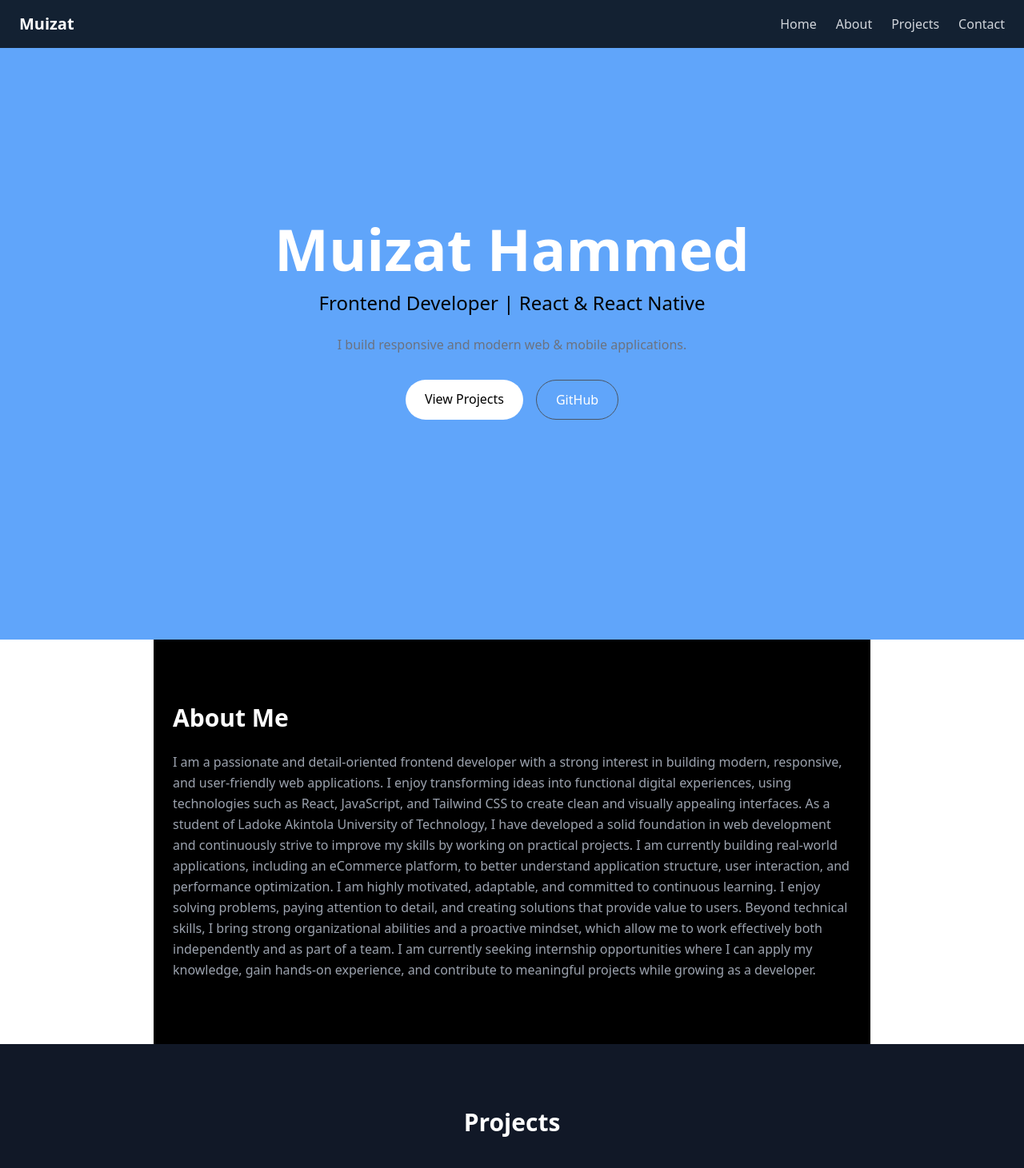
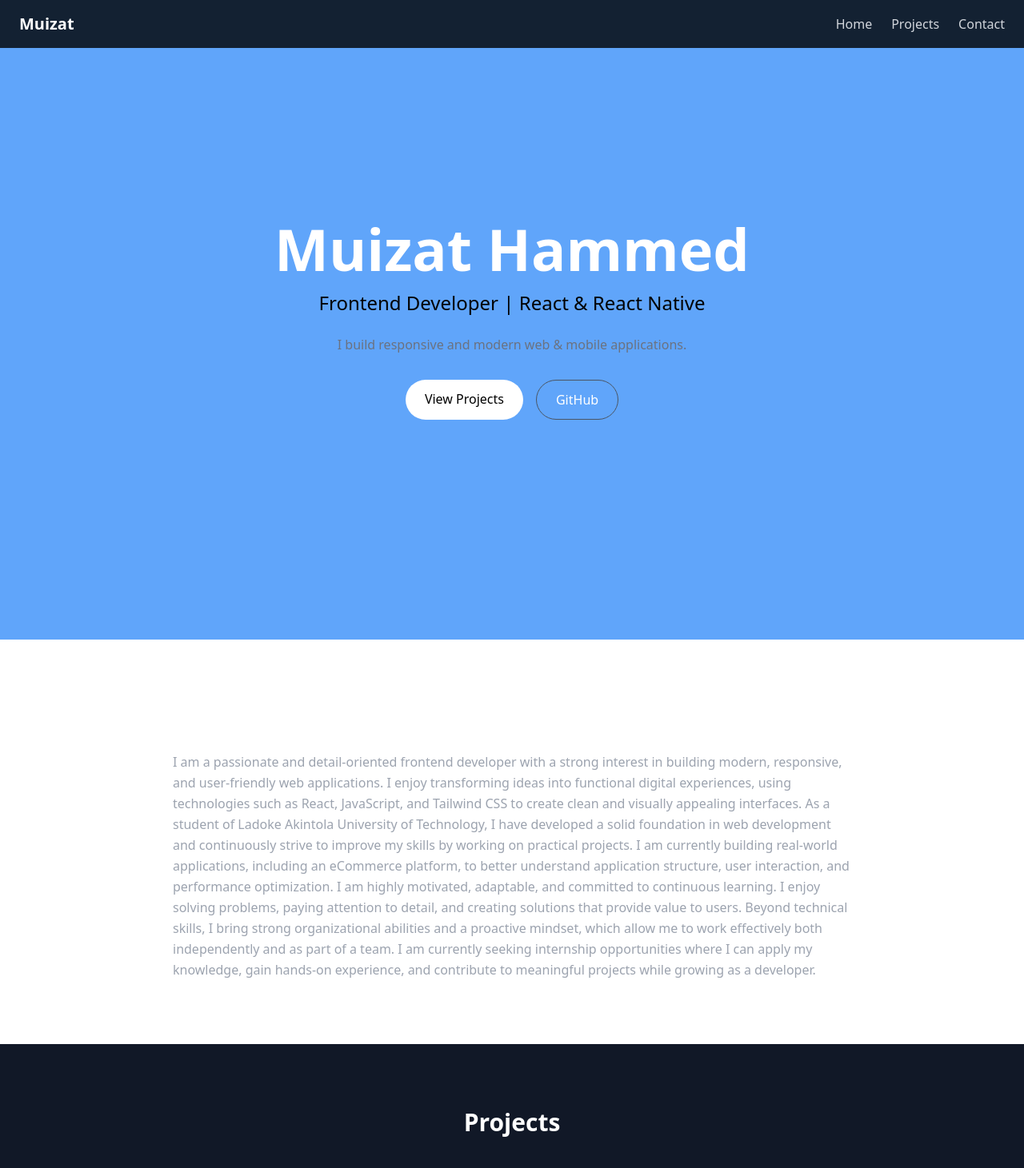
Before and after one commit to muizat23/Portfolio, a React (Vite) app: page / in a window 1280 px wide. Shown: the top 1461 px of the page at 80% size. Built offline with nearby package versions, Linux system fonts and the light colour scheme.

Commit message:
update portfolio

```diff
--- a/src/components/About.jsx
+++ b/src/components/About.jsx
@@ -1,6 +1,6 @@
 const About = () => {
   return (
-    <section  id="about" className="py-20 px-6 max-w-4xl mx-auto bg-black">
+    <section  id="about" className="py-20 px-6 max-w-4xl mx-auto">
       <h2 className="text-3xl font-semibold mb-6">About Me</h2>
 
       <p className="text-gray-400 leading-relaxed">
--- a/src/components/Navbar.jsx
+++ b/src/components/Navbar.jsx
@@ -6,7 +6,7 @@ const Navbar = () => {
 
       <div className="flex gap-6 text-gray-300">
         <a href="#home" className="hover:text-white transition">Home</a>
-        <a href="#about" className="hover:text-white transition">About</a>
+        {/* <a href="#about" className="hover:text-white transition">About</a> */}
         <a href="#projects" className="hover:text-white transition">Projects</a>
         <a href="#contact" className="hover:text-white transition">Contact</a>
       </div>
```
